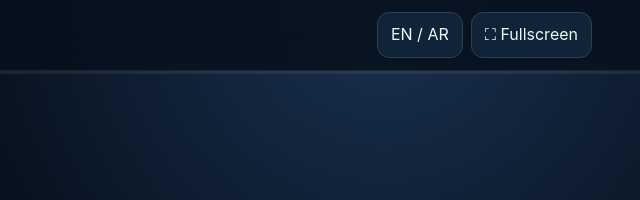
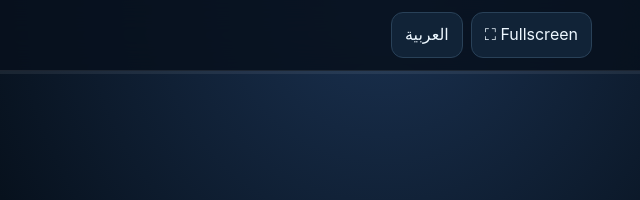
Before and after one commit to Yassir050/EcoFilament, a plain HTML site: page index.html in a window 1280 px wide. Shown: the top 200 px of the page, 640-1280 px from the left. Drawn offline with nearby package versions, Linux system fonts and the light colour scheme.

Commit message:
Update index.html

```diff
--- a/index.html
+++ b/index.html
@@ -11,7 +11,7 @@
 <header class="topbar">
   <div class="brand">ECO<span>FILAMENT</span> / PRESENTATION</div>
   <div class="tools">
-    <button class="tool" id="langBtn" type="button" title="Switch language" aria-label="Switch language">EN / AR</button>
+    <button class="tool" id="langBtn" type="button" title="Switch language" aria-label="Switch language">العربية</button>
     <button class="tool" id="timerBtn" type="button" aria-label="Start or pause presentation timer">⏱ <span class="timer" id="timer" role="timer" aria-label="10 minutes remaining">10:00</span></button>
     <button class="tool" id="fullBtn" type="button" aria-label="Toggle fullscreen">⛶ Fullscreen</button>
   </div>
```
